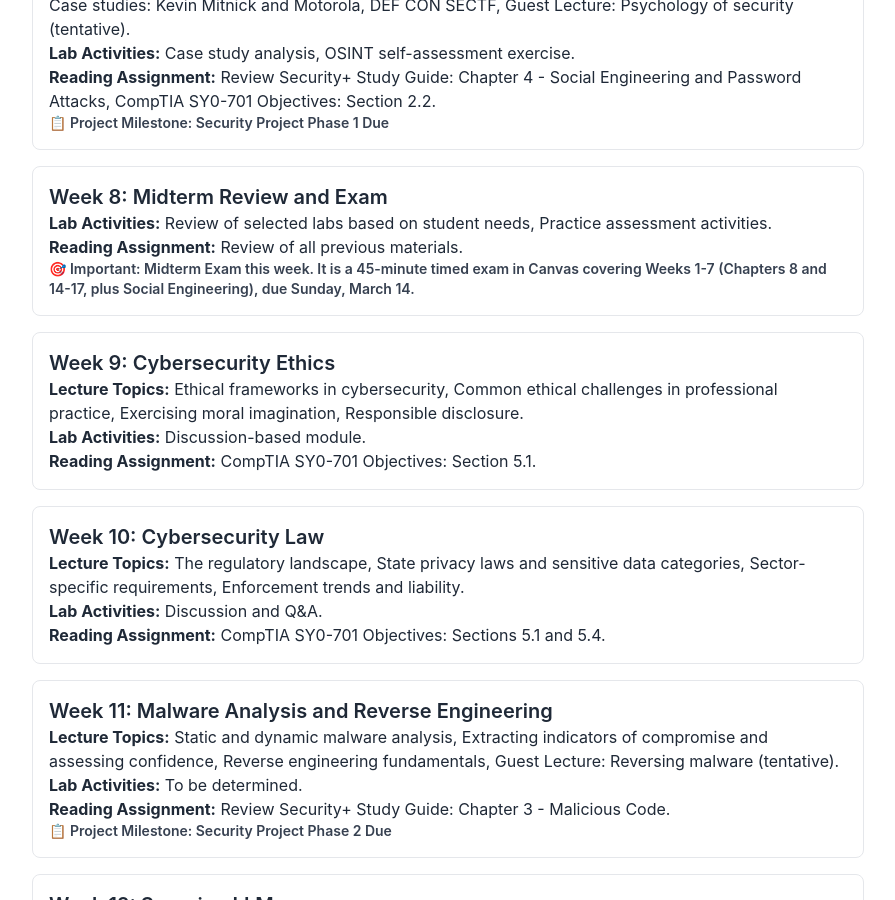
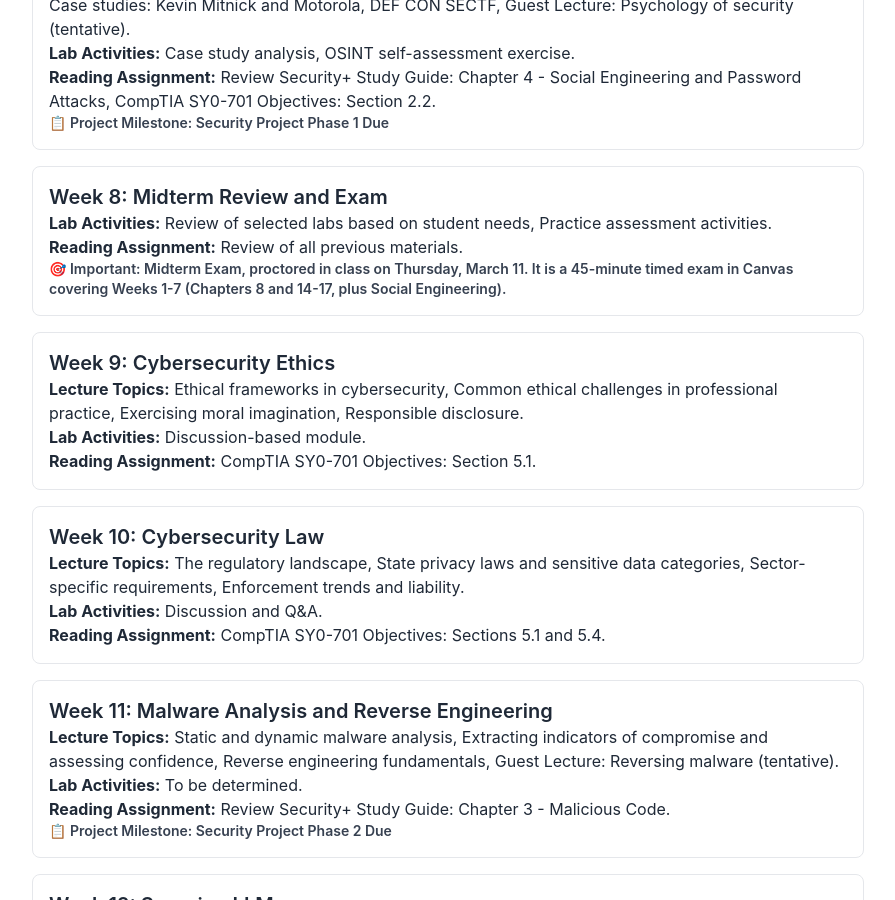
Before and after one commit to vermi/vermi.github.io, a Jekyll site: the page academic/applied/spring-syllabus.html, which Jekyll copies as it is, in a window 1280 px wide and 900 px high, scrolled down 4714 px. Shown: the whole window, without its empty margins (192-1087 px from the left). Built offline with Jekyll 4.4.1, drawn with Linux system fonts in a browser that asks for light colours; nearby versions of some CDN libraries.

Commit message:
Note in-class proctored midterms in both syllabi
Midterms are proctored in class on the Thursday of Week 8: October 8
for fall and March 11 for spring.

```diff
--- a/academic/applied/fall-syllabus.html
+++ b/academic/applied/fall-syllabus.html
@@ -223,7 +223,7 @@
                     <h3 class="text-xl font-semibold">Week 8: Midterm Review and Exam</h3>
                     <p><strong>Lab Activities:</strong> Review of selected labs based on student needs.</p>
                     <p><strong>Reading Assignment:</strong> Review of chapters 1-7 in the Security+ Study Guide, CompTIA SY0-701 Objectives: Sections 2.4 and 2.5 (Analyze indicators of malicious activity; Explain mitigation techniques).</p>
-                    <p class="text-sm font-semibold text-gray-700">🎯 Important:</p>
+                    <p class="text-sm font-semibold text-gray-700">🎯 Important: Midterm Exam, proctored in class on Thursday, October 8.</p>
                 </div>
 
                 <div class="p-4 my-4 border border-gray-200 rounded-lg">
--- a/academic/applied/spring-syllabus.html
+++ b/academic/applied/spring-syllabus.html
@@ -226,7 +226,7 @@
                     <h3 class="text-xl font-semibold">Week 8: Midterm Review and Exam</h3>
                     <p><strong>Lab Activities:</strong> Review of selected labs based on student needs, Practice assessment activities.</p>
                     <p><strong>Reading Assignment:</strong> Review of all previous materials.</p>
-                    <p class="text-sm font-semibold text-gray-700">🎯 Important: Midterm Exam this week. It is a 45-minute timed exam in Canvas covering Weeks 1-7 (Chapters 8 and 14-17, plus Social Engineering), due Sunday, March 14.</p>
+                    <p class="text-sm font-semibold text-gray-700">🎯 Important: Midterm Exam, proctored in class on Thursday, March 11. It is a 45-minute timed exam in Canvas covering Weeks 1-7 (Chapters 8 and 14-17, plus Social Engineering).</p>
                 </div>
 
                 <div class="p-4 my-4 border border-gray-200 rounded-lg">
```
